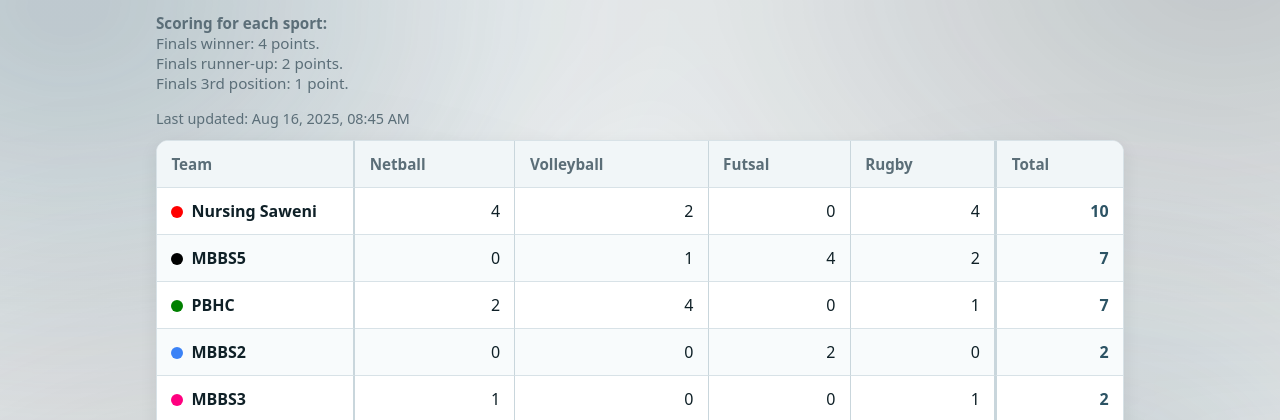
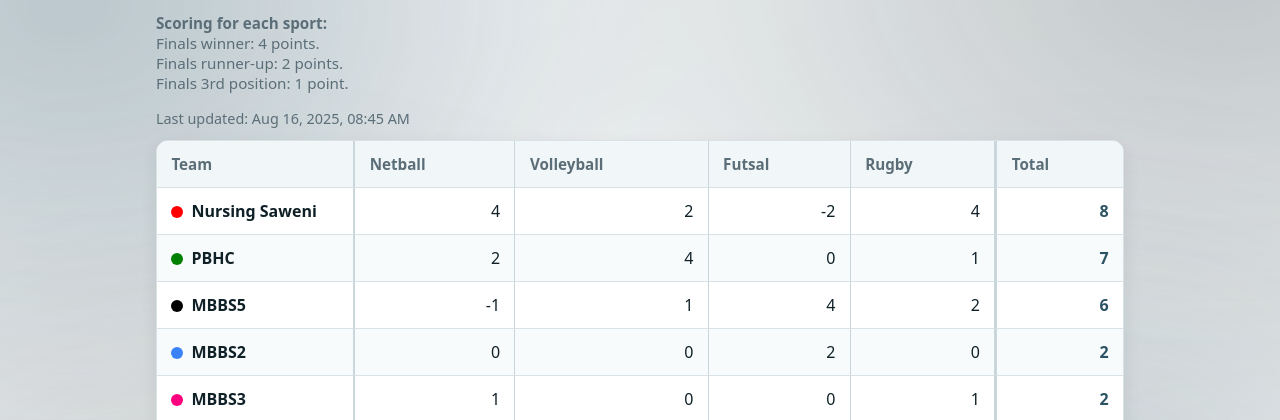
Before and after one commit to abdupix/UPSMsportsDay, a plain HTML site: page index.html in a window 1280 px wide. Shown: the part 98-518 px from the top of the page. Drawn offline with Linux system fonts and the light colour scheme; a web font is replaced by a local one.

Commit message:
Update index.html

```diff
--- a/index.html
+++ b/index.html
@@ -64,7 +64,7 @@
                     </tr>
                     <tr data-team="Black">
                         <th scope="row" class="team">MBBS5</th>
-                        <td class="score" data-label="Netball">0</td>
+                        <td class="score" data-label="Netball">-1</td>
                         <td class="score" data-label="Volleyball">1</td>
                         <td class="score" data-label="Futsal">4</td>
                         <td class="score" data-label="Rugby">2</td>
@@ -82,7 +82,7 @@
                         <th scope="row" class="team">Nursing Saweni</th>
                         <td class="score" data-label="Netball">4</td>
                         <td class="score" data-label="Volleyball">2</td>
-                        <td class="score" data-label="Futsal">0</td>
+                        <td class="score" data-label="Futsal">-2</td>
                         <td class="score" data-label="Rugby">4</td>
                         <td class="total" data-label="Total" aria-label="Total for Nursing">0</td>
                     </tr>
```
